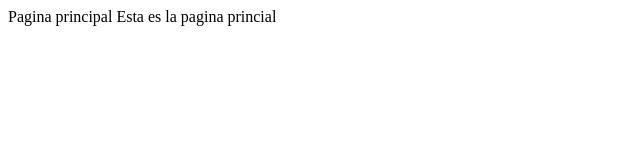
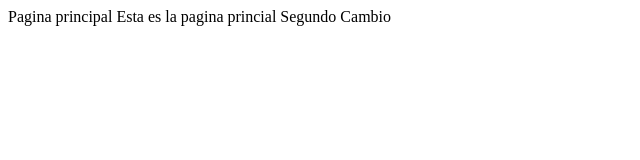
Before and after one commit to MaxBernasconiCodes/prueba_14i, a plain HTML site: page index.html in a window 1280 px wide. Shown: the whole page, without its empty margins (0-640 px from the left). Drawn offline with Linux system fonts and the light colour scheme.

Commit message:
segundo cambio

```diff
--- a/index.html
+++ b/index.html
@@ -9,5 +9,6 @@
 <body>
     Pagina principal
     Esta es la pagina princial
+    Segundo Cambio
 </body>
 </html>
```
